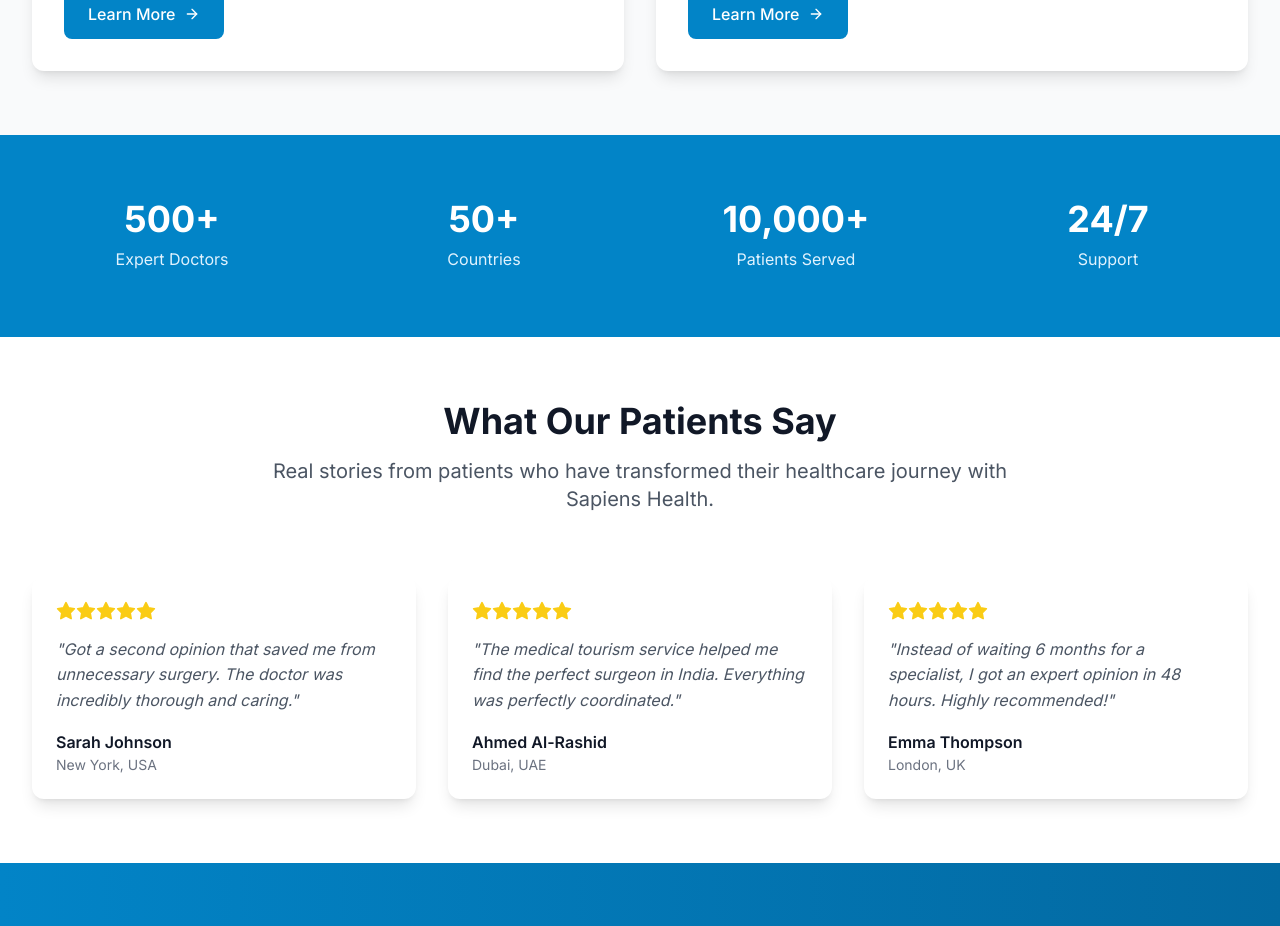
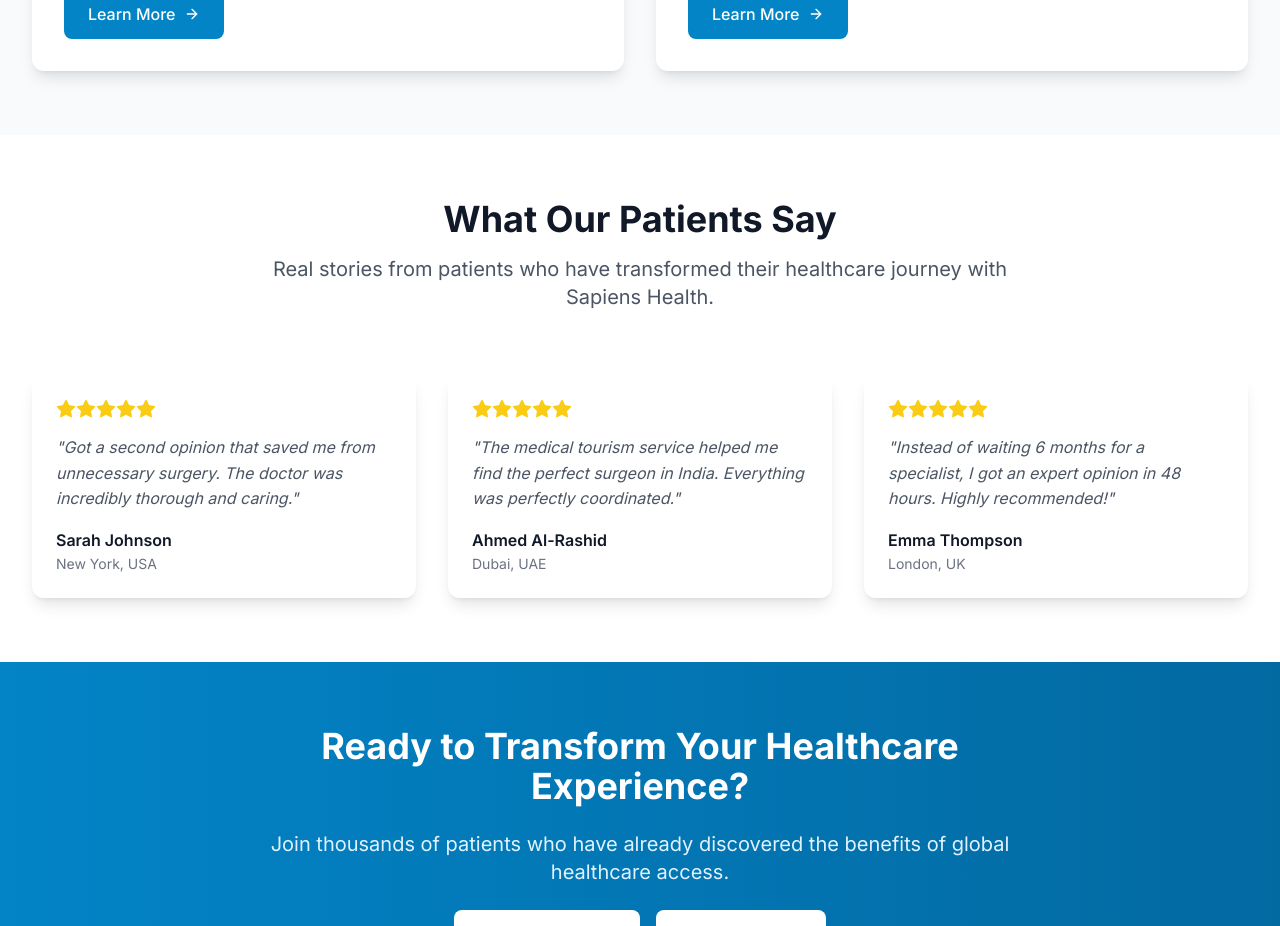
Before and after one commit to savoraTheGlobalApp/telehealth, a React (Create React App) app: page / in a window 1280 px wide. Shown: the part 1664-2590 px from the top of the page. Built offline with nearby package versions, Linux system fonts and the light colour scheme.

Commit message:
Comment stats section of home
The code was showing the number of doctors, countries, patients etc associated with our platform

```diff
--- a/src/pages/Home.tsx
+++ b/src/pages/Home.tsx
@@ -245,7 +245,7 @@ const Home: React.FC = () => {
       </section>
 
       {/* Stats Section */}
-      <section className="section-padding bg-primary-600 text-white">
+      {/* <section className="section-padding bg-primary-600 text-white">
         <div className="container-custom">
           <div className="grid grid-cols-2 md:grid-cols-4 gap-8 text-center">
             {stats.map((stat, index) => (
@@ -262,7 +262,7 @@ const Home: React.FC = () => {
             ))}
           </div>
         </div>
-      </section>
+      </section> */}
 
       {/* Testimonials Section */}
       <section className="section-padding bg-white">
```
